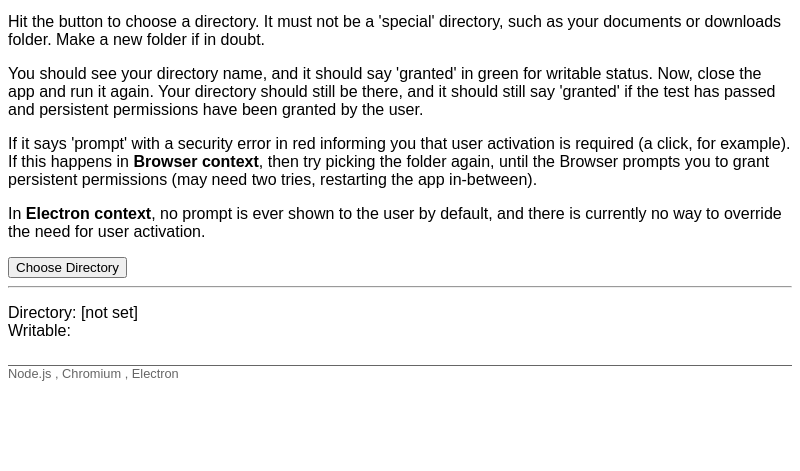
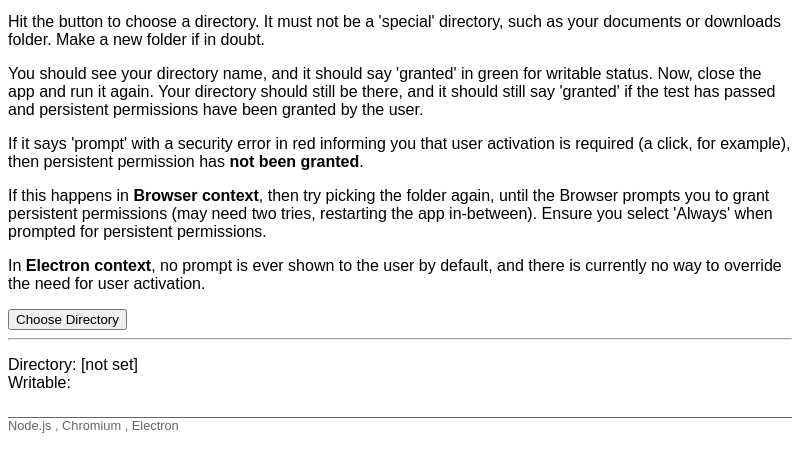
Before and after one commit to Jaifroid/electron-flesystem-permission-bug, an Electron app: page index.html in a window 800 px wide. Shown: the part 101-572 px from the top of the page. Drawn offline with Linux system fonts and the light colour scheme.

Commit message:
Correct syntax error

```diff
--- a/index.html
+++ b/index.html
@@ -25,9 +25,13 @@
       have been granted by the user.
     </p>
     <p>
-      If it says 'prompt' with a security error in red informing you that user activation is required (a click, for example).
+      If it says 'prompt' with a security error in red informing you that user activation is required (a click, for example),
+      then persistent permission has <b>not been granted</b>.
+    </p>
+    <p>
       If this happens in <b>Browser context</b>, then try picking the folder again, until the Browser prompts you to grant
-      persistent permissions (may need two tries, restarting the app in-between).
+      persistent permissions (may need two tries, restarting the app in-between). Ensure you select 'Always' when prompted for
+      persistent permissions.
     </p>
     <p>
       In <b>Electron context</b>, no prompt is ever shown to the user by default, and there is currently no way to override
```
